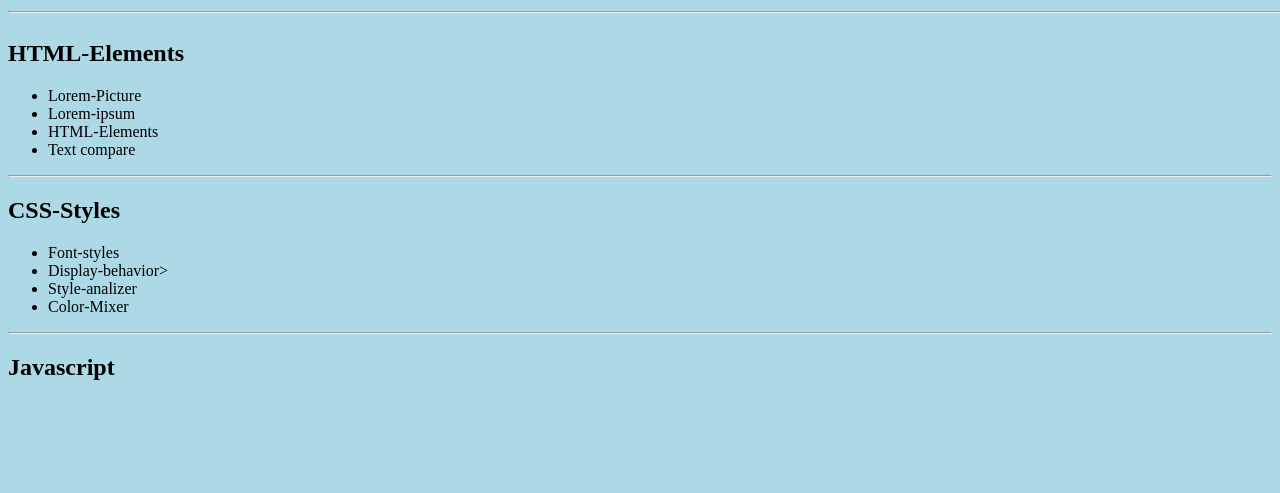
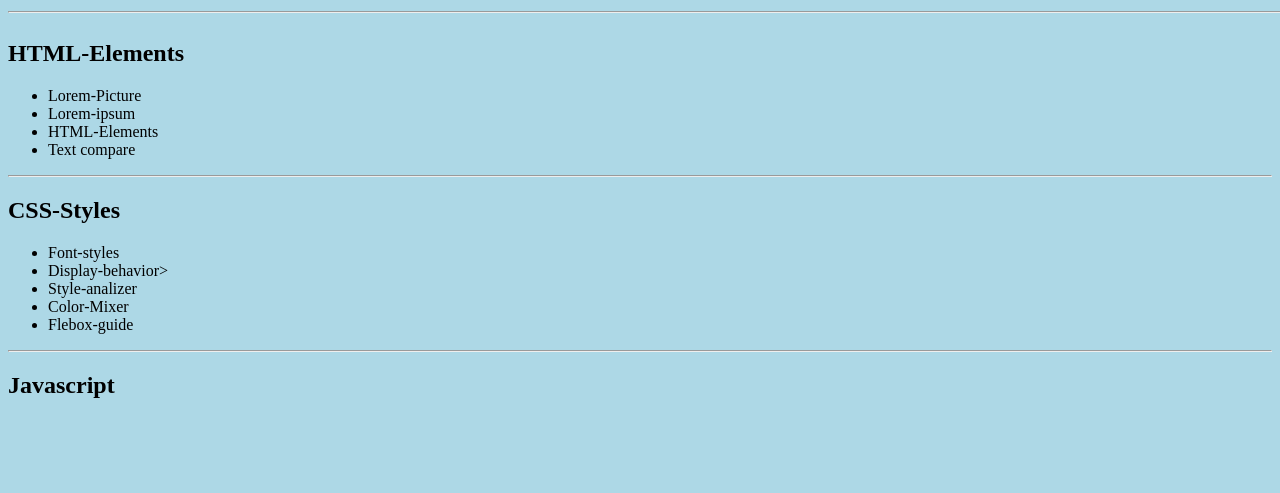
Before and after one commit to Hendrix995J/1.0-Jendriks-Website, a plain HTML site: page public/Links-to-develop.html in a window 1280 px wide. Shown: the part 108-601 px from the top of the page. Drawn offline with Linux system fonts and the light colour scheme.

Commit message:
updated CSS-Links

```diff
--- a/public/Links-to-develop.html
+++ b/public/Links-to-develop.html
@@ -28,6 +28,7 @@
                 <li><a href="https://appbrewery.github.io/css-display/">Display-behavior</a>></li>
                 <li><a href="https://chrome.google.com/webstore/detail/pesticide-for-chrome/bakpbgckdnepkmkeaiomhmfcnejndkbi">Style-analizer</a></li>
                 <li><a href="https://www.csfieldguide.org.nz/en/interactives/rgb-mixer/">Color-Mixer</a></li>
+                <li><a href="https://css-tricks.com/snippets/css/a-guide-to-flexbox/">Flebox-guide</a></li>
             </ul>
             <hr/>
             <h2>Javascript</h2>
```
